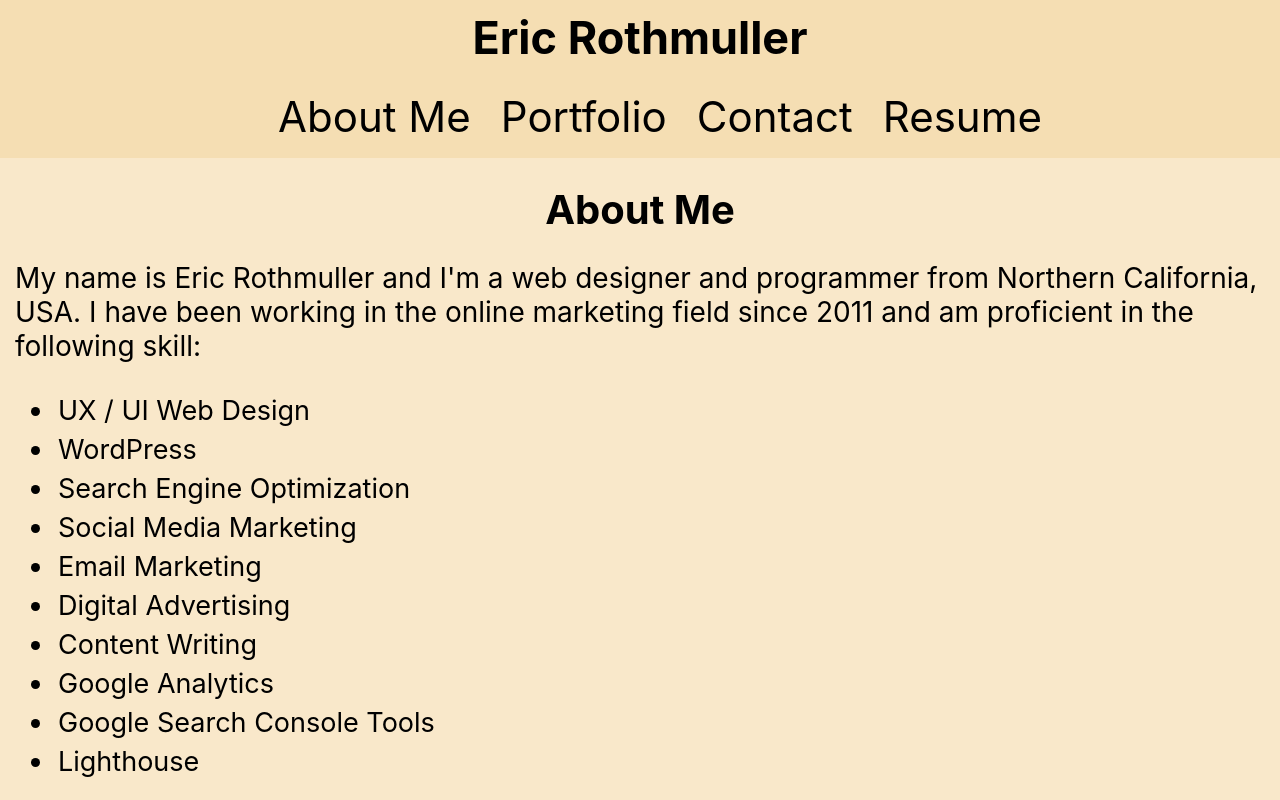
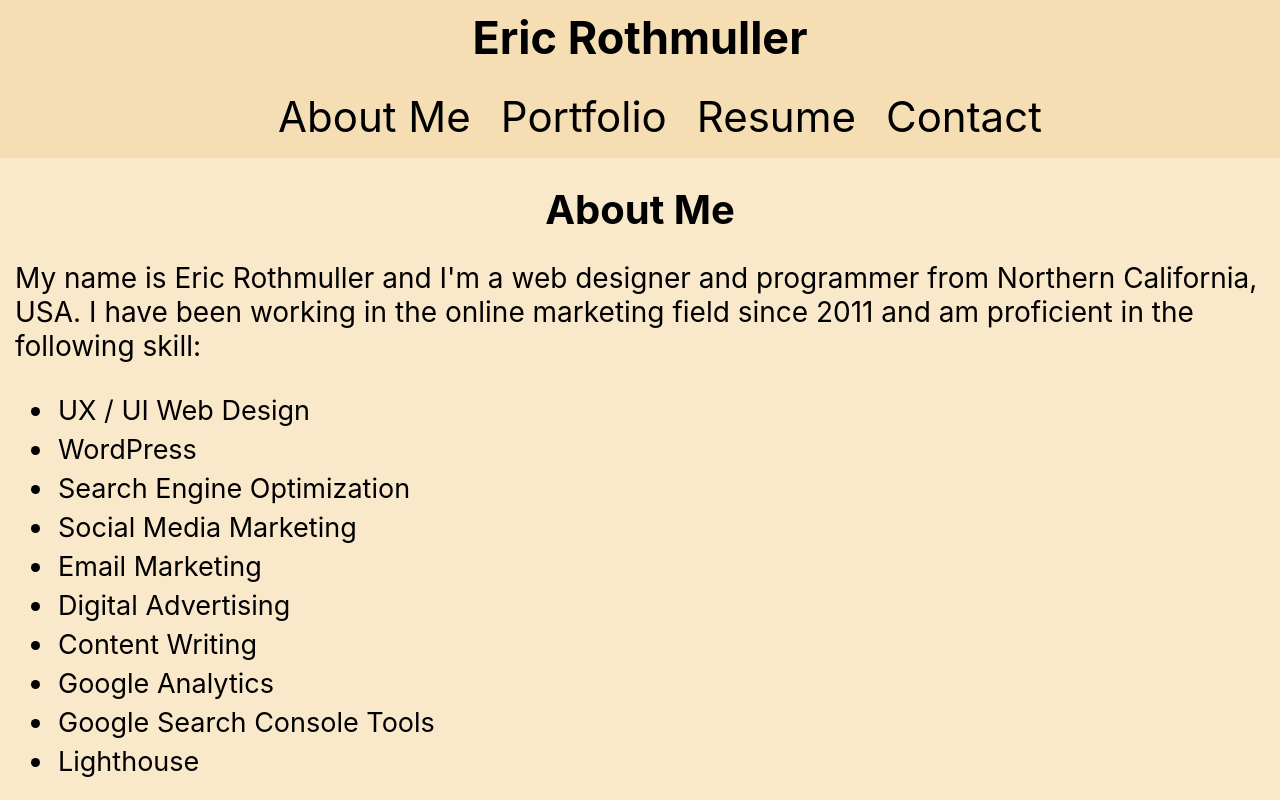
Before and after one commit to ericrothmuller/My-Portfolio, a React (Create React App) app: page / in a window 1280 px wide. Shown: the top 800 px of the page. Built offline with nearby package versions, Linux system fonts and the light colour scheme.

Commit message:
Changed nav order list and default component for site

```diff
--- a/public/index.html
+++ b/public/index.html
@@ -9,7 +9,7 @@
       name="Eric Rothmuller's Portfolio"
       content="Eric Rothmuller's Portfolio"
     />
-    <link rel="apple-touch-icon" href="./images/Eric-Rothmuller-192.png" />
+    <link rel="apple-touch-icon" href="%PUBLIC_URL%/favicon.ico" />
     <link rel="manifest" href="%PUBLIC_URL%/manifest.json" />
     <title>Eric Rothmuller's Portfolio</title>
   </head>
--- a/src/components/Header.js
+++ b/src/components/Header.js
@@ -8,7 +8,7 @@
 
 
 export default function PortfolioContainer() {
-  const [currentPage, setCurrentPage] = useState('Home');
+  const [currentPage, setCurrentPage] = useState('About Me');
 
   const renderPage = () => {
     if (currentPage === 'About Me') {
@@ -17,11 +17,11 @@
     if (currentPage === 'Portfolio') {
       return <Portfolio />;
     }
+    if (currentPage === 'Resume') {
+      return <Resume />;
+    }
     if (currentPage === 'Contact') {
       return <Contact />;
-    }
-    if (currentPage === 'Resume') {
-      return <Resume />;
     }
     return <About />;
   };
--- a/src/components/Nav.js
+++ b/src/components/Nav.js
@@ -27,21 +27,21 @@
         </a>
       </li>
       <li>
-        <a
+      <a
+          href="#resume"
+          onClick={() => handlePageChange('Resume')}
+          className={currentPage === 'Resume' ? 'nav-link active' : 'nav-link'}
+        >
+          Resume
+        </a>
+      </li>
+      <li>
+      <a
           href="#contact"
           onClick={() => handlePageChange('Contact')}
           className={currentPage === 'Contact' ? 'nav-link active' : 'nav-link'}
         >
           Contact
-        </a>
-      </li>
-      <li>
-        <a
-          href="#resume"
-          onClick={() => handlePageChange('Resume')}
-          className={currentPage === 'Resume' ? 'nav-link active' : 'nav-link'}
-        >
-          Resume
         </a>
       </li>
     </ul>
```
Also changed, not shown: public/manifest.json.
